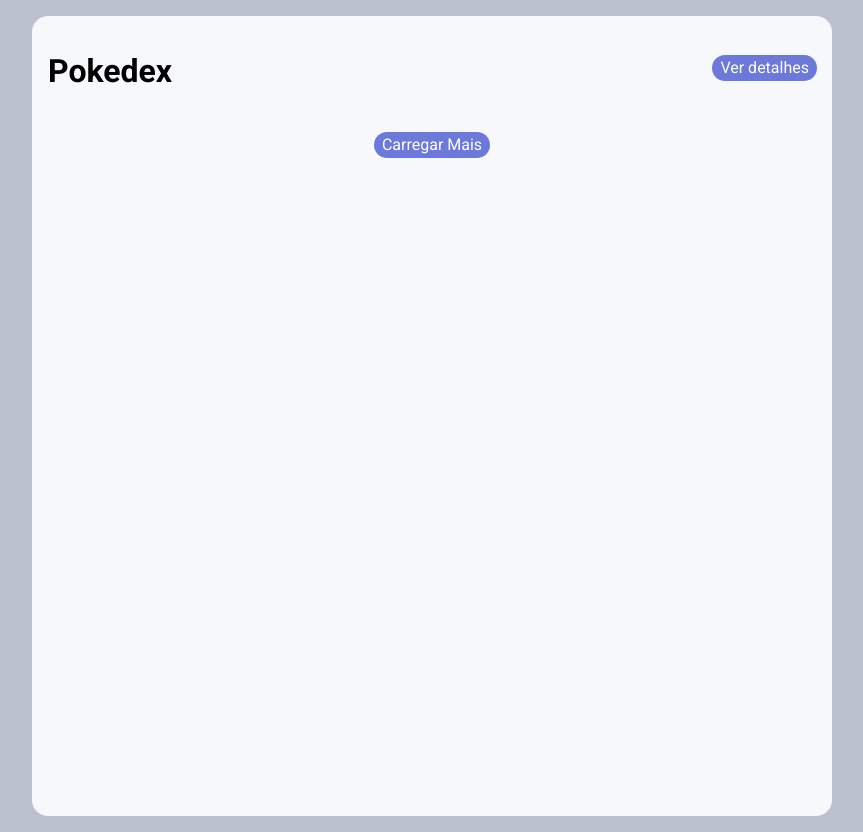
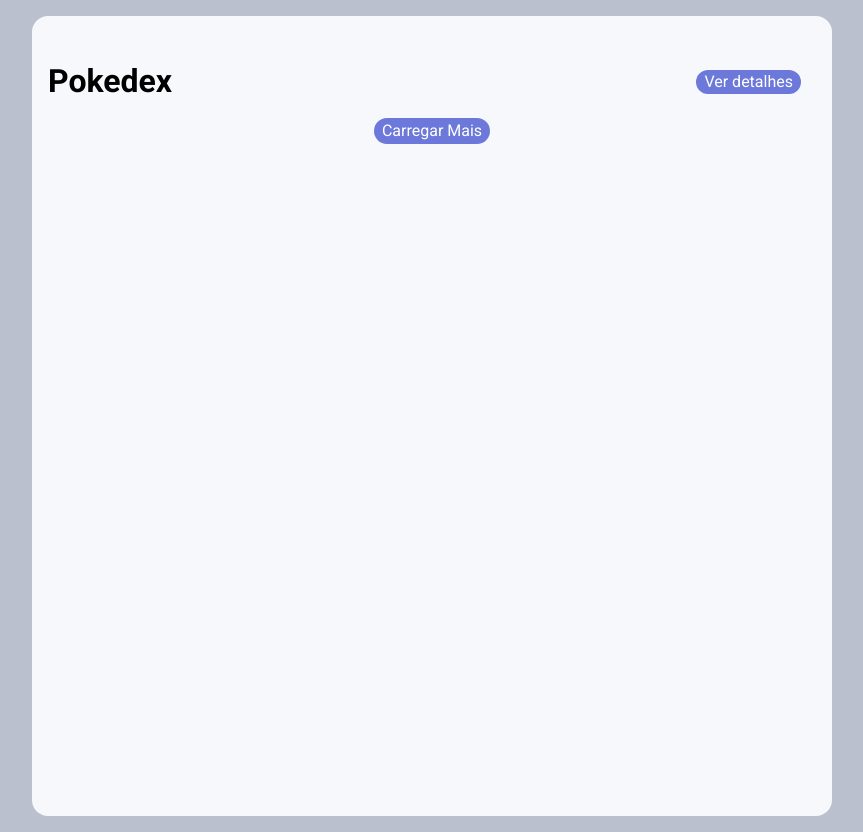
Before and after one commit to MilenaS3/js-developer-pokedex, a website: page index.html in a window 1280 px wide. Shown: the whole page, without its empty margins (208-1071 px from the left). Drawn offline with nearby package versions, Linux system fonts and the light colour scheme; no server answers.

Commit message:
stilo do botão loadMore

```diff
--- a/assets/css/pokedex.css
+++ b/assets/css/pokedex.css
@@ -8,10 +8,6 @@
 
 .content {
     padding: 1rem;
-}
-
-.content h1{
-    margin: 1;
 }
 
 .pokemons{
@@ -142,6 +138,18 @@
     width: 100%;
     padding: 1rem;
 }
+.headers{
+    display: flex;
+    justify-content: space-between;
+    align-items: center;
+    padding: 10px 0;
+    top: 0;
+    z-index: 100;
+}
+.content .headers h1{
+    margin: 1;
+    position: static;
+}
 .content button{
     background-color: #6c79db;
     border:none;
@@ -150,11 +158,20 @@
     padding: .25rem .5rem;
     margin: .25rem 0;
     font-size: 1rem;
+    cursor: pointer;
 }
 #goToDetail {
-    position: absolute;
-    top: 35px;
-    right: 15px;
+    position: -webkit-sticky;
+    position: sticky;
+    top: 10px;
+    z-index: 9999 !important;
+    display: block;
+    margin-left: auto;
+    margin-top: -62px;
+    margin-right: 15px;
+    width: fit-content;
+    line-height: 1;
+    pointer-events: auto;
     cursor: pointer;
 }
 
--- a/index.html
+++ b/index.html
@@ -18,8 +18,13 @@
 </head>
 <body>
     <section class="content">
-        <h1>Pokedex</h1>
-
+        <div class="headers">
+            <h1>Pokedex</h1>
+         </div>
+            <button id="goToDetail" type="button">
+                Ver detalhes
+            </button>
+        </div>
         <ol id="pokemonList" class="pokemons">
         </ol>
         <div class="pagination">
@@ -27,9 +32,6 @@
             Carregar Mais
         </button>
         </div>
-        <button id="goToDetail" type="button">
-            Ver detalhes
-        </button>
     </section>
     <!-- Javascript -->
      <script src="/assets/js/poke-api.js"></script>
```
